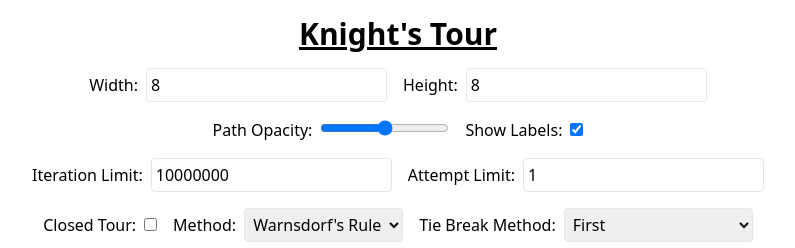
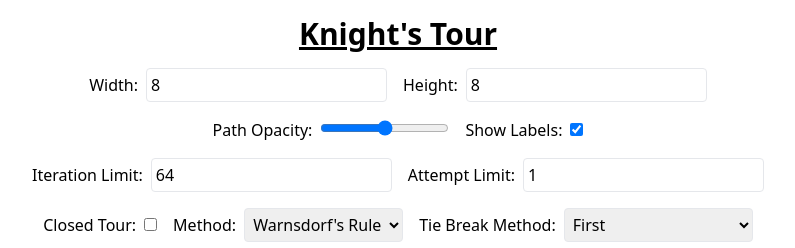
Before and after one commit to Ordinath/blu_banyan_knights_tour, a React (Create React App) app: page / in a window 1280 px wide. Shown: the top 248 px of the page, without its empty margins (242-1037 px from the left). Built offline with nearby package versions, Linux system fonts and the light colour scheme.

Commit message:
add useEffect for setting iteration limit

```diff
--- a/src/App.tsx
+++ b/src/App.tsx
@@ -1,4 +1,4 @@
-import React, { useState } from 'react';
+import React, { useEffect, useState } from 'react';
 import Chessboard from './components/Chessboard';
 
 function App() {
@@ -56,6 +56,10 @@ function App() {
         setMoveOrdering(Number(e.target.value));
     };
 
+    useEffect(() => {
+        setIterationLimit(width * height);
+    }, [width, height]);
+
     return (
         <div className="App flex flex-col items-center">
             <h1 className="text-3xl font-bold underline my-4">Knight's Tour</h1>
@@ -101,7 +105,6 @@ function App() {
                             <option value="pohl">Pohl</option>
                             <option value="closest_to_center">Closest to Center</option>
                             <option value="furthest_from_center">Furthest from Center</option>
-                            <option value="furthest_from_center">Furthest from Center</option>
                             <option value="move_ordering">Move Ordering</option>
                         </select>
                         {tieBreakMethod === 'move_ordering' && (
```
